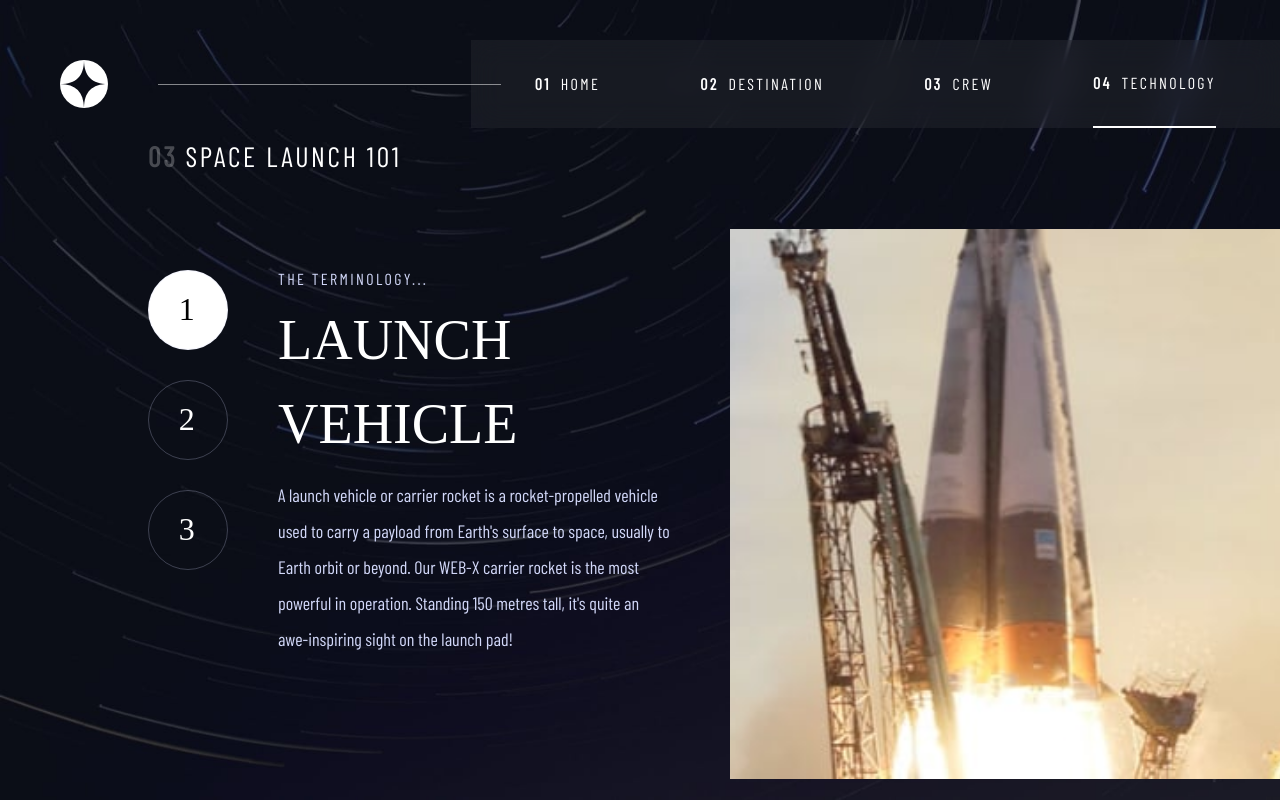
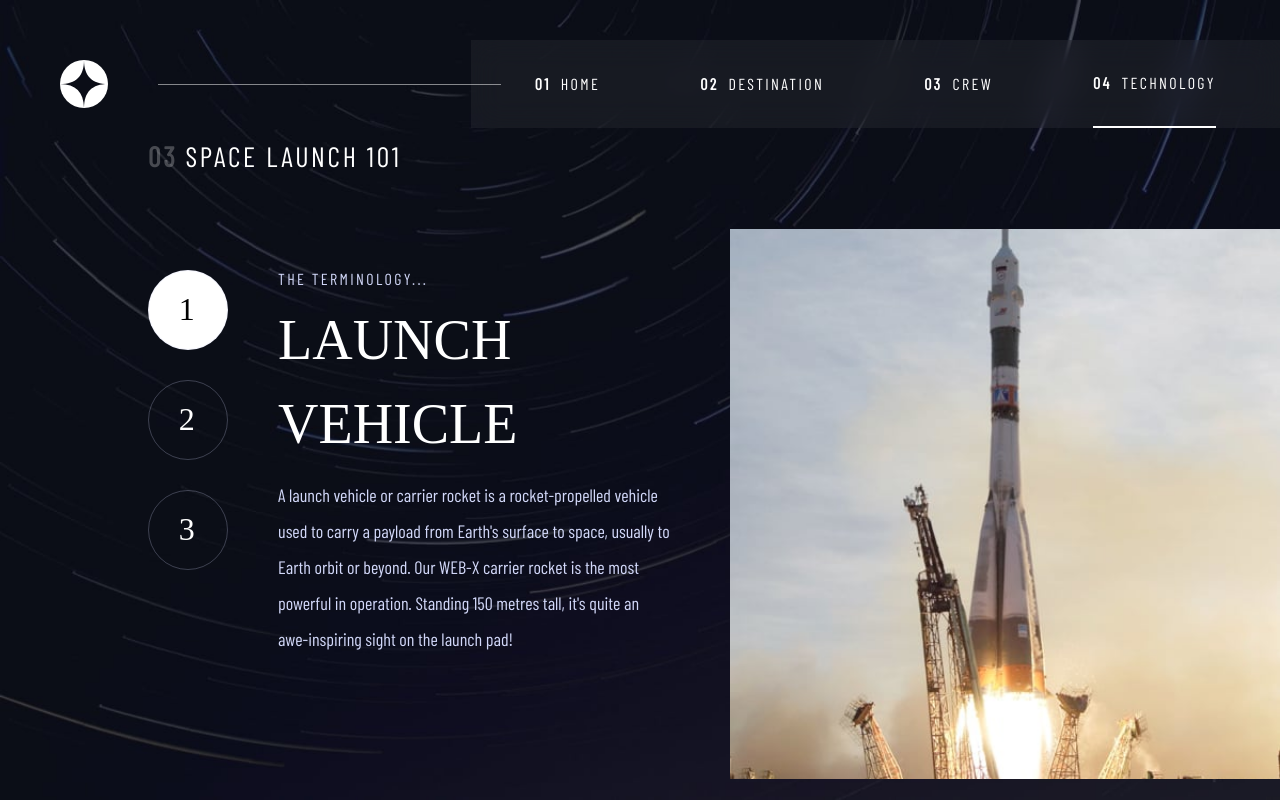
Before and after one commit to vezas/space-tourism-multi-page-website, a React (Create React App) app: page /technology in a window 1280 px wide. Built offline with nearby package versions, Linux system fonts and the light colour scheme; a web font is replaced by a local one.

Commit message:
Fix layout bugs

```diff
--- a/src/components/Submenu/Submenu.module.scss
+++ b/src/components/Submenu/Submenu.module.scss
@@ -13,8 +13,9 @@
   }
 
   &--numbered {
+    height: auto;
+
     @include bp-desktop {
-      height: auto;
       flex-direction: column;
       justify-content: flex-start;
     }
--- a/src/pages/Crew/Crew.module.scss
+++ b/src/pages/Crew/Crew.module.scss
@@ -100,9 +100,9 @@
     .bio {
       @extend .paragraph;
       max-width: 80ch;
+      min-height: 10rem;
 
       @include bp-tablet {
-        min-height: 10rem;
       }
 
       @include bp-desktop {
--- a/src/pages/Technology/Technology.tsx
+++ b/src/pages/Technology/Technology.tsx
@@ -9,7 +9,7 @@ export const Technology: FC = () => {
   const imageRef = useRef(null);
   const [technologyId, setTechnologyId] = useState<number>(0);
   const [pageData, setPageData] = useState(data.technology[technologyId]);
-  const [isImagePortrait, setIsImagePortrait] = useState<undefined | boolean>();
+  const [isImagePortrait, setIsImagePortrait] = useState<boolean>(window.innerWidth >= 1024);
 
   window.addEventListener('resize', () => setIsImagePortrait(window.innerWidth >= 1024));
 
```
